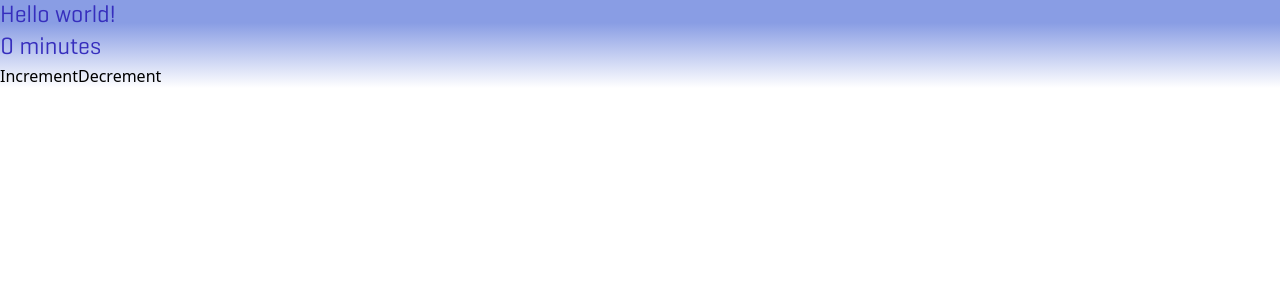
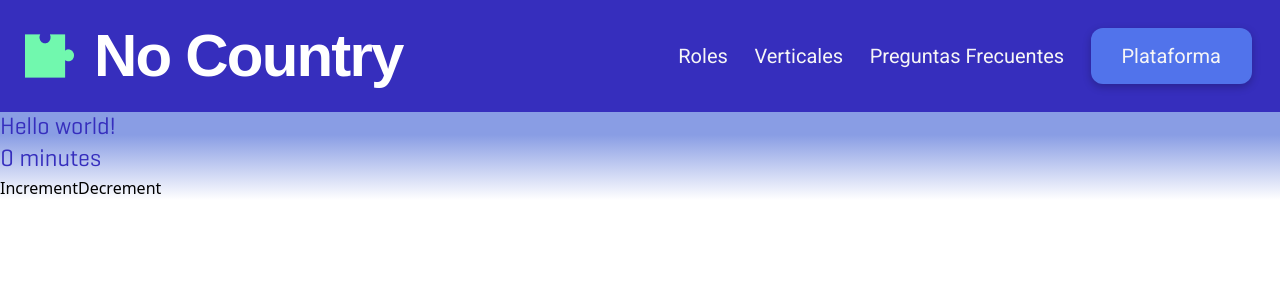
Before and after one commit to No-Country/c10-5-t-phpreact, a React (Vite) app in the folder Front/: page / in a window 1280 px wide. Shown: the top 300 px of the page. Built offline with nearby package versions, Linux system fonts and the light colour scheme.

Commit message:
Almost finished Navbar

```diff
--- a/Front/index.html
+++ b/Front/index.html
@@ -5,7 +5,7 @@
     <link rel="icon" type="image/svg+xml" href="/vite.svg" />
     <link href='http://fonts.googleapis.com/css?family=Roboto' rel='stylesheet' type='text/css'>
     <link href="https://fonts.googleapis.com/css2?family=Inter" rel="stylesheet" type='text/css'>
-    <link href = "./public/Fonts/Geogrotesque/style.css" rel = "stylesheet" type = "text/css" />
+    <link href = "./Fonts/Geogrotesque/style.css" rel = "stylesheet" type = "text/css" />
     <meta name="viewport" content="width=device-width, initial-scale=1.0" />
     <title>Vite + React</title>
   </head>
--- /dev/null
+++ b/Front/src/Components/Navbar/Navbar.jsx
@@ -0,0 +1,29 @@
+import React from "react";
+import { Link } from "react-router-dom";
+
+function Navbar() {
+    return (
+        <div>
+            <nav className="flex bg-primary h-[112px] items-center">
+                <ul className="flex flex-row justify-between items-center w-full px-[15px]">
+                    <div className="flex flex-row items-center">
+                        <img src="../../src/assets/Puzzle_NC.png" alt="NC_Logo" className="px-[10px]"/>
+                        <li className="font-Geogrotesque text-[60px] font-[600] text-white px-[10px] tracking-[-0.03em]">No Country</li>
+                    </div>
+
+                    <div className="flex flex-row justify-around items-center border-black w-[600px] font-Roboto text-[20px] font-[500] text-text-color-white">
+                        <li>Roles</li>
+
+                        <li>Verticales</li>
+
+                        <li>Preguntas Frecuentes</li>
+
+                        <button className="bg-[#5173EB] w-[161px] h-[56px] rounded-[12px] shadow-[rgba(0,_0,_0,_0.24)_0px_3px_8px]">Plataforma</button>
+                    </div>
+                </ul>
+            </nav>
+        </div>
+    )
+}
+
+export default Navbar;
--- a/Front/src/main.jsx
+++ b/Front/src/main.jsx
@@ -1,6 +1,7 @@
 import React from 'react'
 import ReactDOM from 'react-dom/client'
 import App from './App'
+import Navbar from './Components/Navbar/Navbar'
 import { store } from './Redux/store'
 import { Provider } from 'react-redux'
 import './index.css'
@@ -8,6 +9,7 @@ import './index.css'
 ReactDOM.createRoot(document.getElementById('root')).render(
   <Provider store={store}>
     <React.StrictMode>
+      <Navbar />
       <App />
     </React.StrictMode>
   </Provider>
```
Also changed, not shown: Front/src/assets/Puzzle_NC.png (added).
